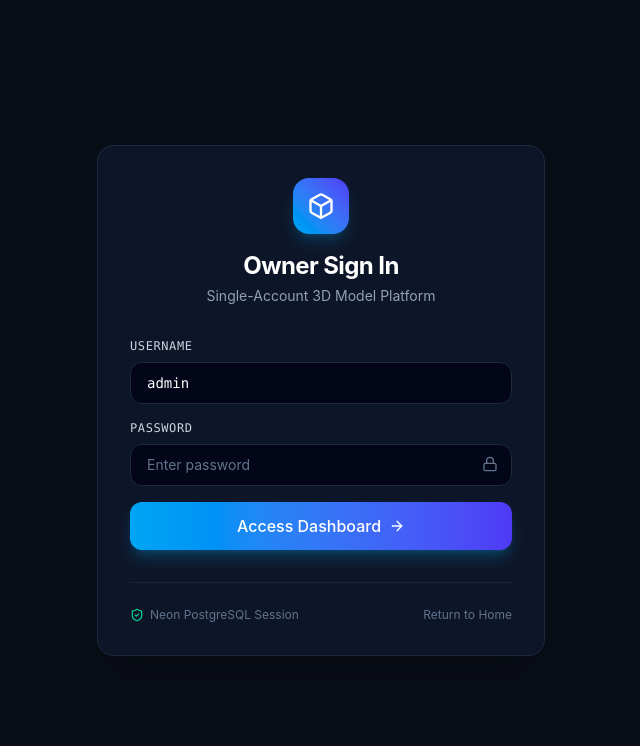
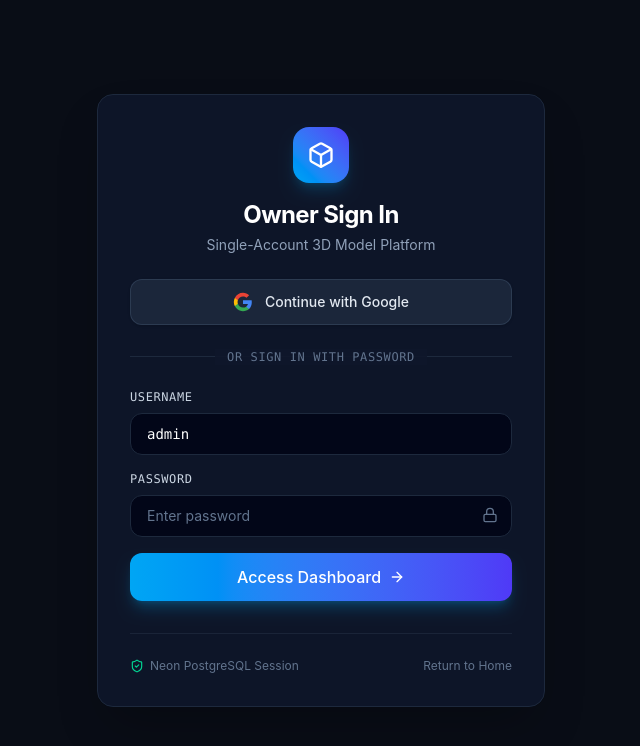
Before and after one commit to Kamish76/3DP-Viewer, a Next.js app: page /login in a window 1280 px wide. Shown: the top 746 px of the page, without its empty margins (319-959 px from the left). Built offline with nearby package versions, Linux system fonts and the light colour scheme.

Commit message:
feat(ui): add google sign-in button, error banners, and user session badge

```diff
--- a/src/app/admin/page.tsx
+++ b/src/app/admin/page.tsx
@@ -50,6 +50,12 @@ export default function AdminPage() {
   const fileInputRef = useRef<HTMLInputElement>(null);
 
   const [models, setModels] = useState<ModelRecord[]>([]);
+  const [currentUser, setCurrentUser] = useState<{
+    username: string;
+    role: string;
+    email?: string;
+    avatarUrl?: string;
+  } | null>(null);
   const [loading, setLoading] = useState(true);
   const [copiedSlug, setCopiedSlug] = useState<string | null>(null);
 
@@ -83,6 +89,12 @@ export default function AdminPage() {
 
   useEffect(() => {
     fetchModels();
+    fetch("/api/auth/me")
+      .then((res) => (res.ok ? res.json() : null))
+      .then((data) => {
+        if (data?.user) setCurrentUser(data.user);
+      })
+      .catch(() => {});
   }, []);
 
   // Handle Logout
@@ -259,6 +271,23 @@ export default function AdminPage() {
           </div>
 
           <div className="flex items-center gap-3">
+            {currentUser && (
+              <div className="flex items-center gap-2 px-2.5 py-1 rounded-lg bg-slate-800/80 border border-slate-700/60 text-xs text-slate-300">
+                {currentUser.avatarUrl ? (
+                  // eslint-disable-next-line @next/next/no-img-element
+                  <img
+                    src={currentUser.avatarUrl}
+                    alt={currentUser.username}
+                    className="w-4 h-4 rounded-full object-cover"
+                  />
+                ) : (
+                  <div className="w-2 h-2 rounded-full bg-emerald-400" />
+                )}
+                <span className="max-w-[150px] truncate font-mono text-[11px]">
+                  {currentUser.email || currentUser.username}
+                </span>
+              </div>
+            )}
             <Link
               href="/"
               className="text-xs font-medium text-slate-400 hover:text-white px-3 py-1.5 rounded-lg hover:bg-slate-800 transition-colors"
@@ -267,7 +296,7 @@ export default function AdminPage() {
             </Link>
             <button
               onClick={handleLogout}
-              className="flex items-center gap-1.5 text-xs font-medium text-rose-400 hover:text-rose-300 px-3 py-1.5 rounded-lg hover:bg-rose-500/10 transition-colors border border-rose-500/20"
+              className="flex items-center gap-1.5 text-xs font-medium text-rose-400 hover:text-rose-300 px-3 py-1.5 rounded-lg hover:bg-rose-500/10 transition-colors border border-rose-500/20 cursor-pointer"
             >
               <LogOut className="w-3.5 h-3.5" />
               Sign Out
--- a/src/app/login/page.tsx
+++ b/src/app/login/page.tsx
@@ -1,16 +1,69 @@
 "use client";
 
-import React, { useState } from "react";
-import { useRouter } from "next/navigation";
-import { Box, Lock, ArrowRight, ShieldCheck } from "lucide-react";
+import React, { useState, Suspense } from "react";
+import { useRouter, useSearchParams } from "next/navigation";
+import { Box, Lock, ArrowRight, ShieldCheck, AlertCircle } from "lucide-react";
 import Link from "next/link";
 
-export default function LoginPage() {
+function GoogleIcon({ className = "w-5 h-5" }: { className?: string }) {
+  return (
+    <svg className={className} viewBox="0 0 24 24">
+      <path
+        fill="#4285F4"
+        d="M22.56 12.25c0-.78-.07-1.53-.2-2.25H12v4.26h5.92c-.26 1.37-1.04 2.53-2.21 3.31v2.77h3.57c2.08-1.92 3.28-4.74 3.28-8.09z"
+      />
+      <path
+        fill="#34A853"
+        d="M12 23c2.97 0 5.46-.98 7.28-2.66l-3.57-2.77c-.98.66-2.23 1.06-3.71 1.06-2.86 0-5.29-1.93-6.16-4.53H2.18v2.84C3.99 20.53 7.7 23 12 23z"
+      />
+      <path
+        fill="#FBBC05"
+        d="M5.84 14.09c-.22-.66-.35-1.36-.35-2.09s.13-1.43.35-2.09V7.06H2.18C1.43 8.55 1 10.22 1 12s.43 3.45 1.18 4.94l2.85-2.22.81-.63z"
+      />
+      <path
+        fill="#EA4335"
+        d="M12 5.38c1.62 0 3.06.56 4.21 1.64l3.15-3.15C17.45 2.09 14.97 1 12 1 7.7 1 3.99 3.47 2.18 7.06l3.66 2.84c.87-2.6 3.3-4.52 6.16-4.52z"
+      />
+    </svg>
+  );
+}
+
+function LoginForm() {
   const router = useRouter();
+  const searchParams = useSearchParams();
+
+  const urlError = searchParams.get("error");
+  const urlEmail = searchParams.get("email");
+
   const [username, setUsername] = useState("admin");
   const [password, setPassword] = useState("");
   const [loading, setLoading] = useState(false);
+  const [googleLoading, setGoogleLoading] = useState(false);
   const [error, setError] = useState<string | null>(null);
+
+  const getUrlErrorMessage = (): string | null => {
+    if (!urlError) return null;
+    switch (urlError) {
+      case "unauthorized_email":
+        return urlEmail
+          ? `Account "${urlEmail}" is not authorized to access this dashboard.`
+          : "Your Google account is not authorized to access this dashboard.";
+      case "not_configured":
+        return "Google OAuth is not configured. Please add GOOGLE_CLIENT_ID and GOOGLE_CLIENT_SECRET to .env.local.";
+      case "invalid_state":
+        return "Authentication session expired or invalid state. Please try again.";
+      case "missing_code":
+        return "Authorization code missing from Google redirect.";
+      case "cancelled":
+        return "Google sign-in was cancelled.";
+      case "oauth_failed":
+        return "Google authentication failed. Please check server logs.";
+      default:
+        return "Authentication error occurred. Please try again.";
+    }
+  };
+
+  const displayError = error || getUrlErrorMessage();
 
   const handleSubmit = async (e: React.FormEvent) => {
     e.preventDefault();
@@ -38,10 +91,14 @@ export default function LoginPage() {
     }
   };
 
+  const handleGoogleLogin = () => {
+    setGoogleLoading(true);
+    window.location.href = "/api/auth/google";
+  };
+
   return (
-    <div className="min-h-screen flex items-center justify-center p-4 bg-[radial-gradient(ellipse_at_top,_var(--tw-gradient-stops))] from-slate-900 via-slate-950 to-black">
     <div className="w-full max-w-md bg-slate-900/90 border border-slate-800 backdrop-blur-xl p-8 rounded-2xl shadow-2xl">
-        <div className="flex flex-col items-center mb-8">
+      <div className="flex flex-col items-center mb-6">
         <div className="w-14 h-14 rounded-2xl bg-gradient-to-tr from-sky-500 to-indigo-600 flex items-center justify-center shadow-lg shadow-sky-500/20 mb-4">
           <Box className="w-7 h-7 text-white" />
         </div>
@@ -49,12 +106,41 @@ export default function LoginPage() {
         <p className="text-sm text-slate-400 mt-1">Single-Account 3D Model Platform</p>
       </div>
 
-        {error && (
-          <div className="mb-6 p-3.5 bg-red-500/10 border border-red-500/30 rounded-xl text-red-400 text-sm flex items-center gap-2.5">
-            <span className="w-1.5 h-1.5 rounded-full bg-red-400" />
-            {error}
+      {displayError && (
+        <div className="mb-6 p-3.5 bg-red-500/10 border border-red-500/30 rounded-xl text-red-400 text-sm flex items-start gap-2.5">
+          <AlertCircle className="w-4 h-4 text-red-400 shrink-0 mt-0.5" />
+          <span className="text-xs leading-relaxed">{displayError}</span>
         </div>
       )}
+
+      {/* Google Login Button */}
+      <button
+        type="button"
+        onClick={handleGoogleLogin}
+        disabled={googleLoading}
+        className="w-full py-3 px-4 bg-slate-800/90 hover:bg-slate-800 border border-slate-700/80 hover:border-slate-600 text-slate-200 hover:text-white font-medium rounded-xl transition-all shadow-sm flex items-center justify-center gap-3 disabled:opacity-60 cursor-pointer"
+      >
+        {googleLoading ? (
+          <div className="w-5 h-5 border-2 border-sky-400 border-t-transparent rounded-full animate-spin" />
+        ) : (
+          <>
+            <GoogleIcon className="w-5 h-5 shrink-0" />
+            <span className="text-sm">Continue with Google</span>
+          </>
+        )}
+      </button>
+
+      {/* Divider */}
+      <div className="relative my-6">
+        <div className="absolute inset-0 flex items-center">
+          <div className="w-full border-t border-slate-800" />
+        </div>
+        <div className="relative flex justify-center text-xs uppercase">
+          <span className="bg-slate-900/90 px-3 text-slate-500 font-mono tracking-wider">
+            or sign in with password
+          </span>
+        </div>
+      </div>
 
       <form onSubmit={handleSubmit} className="space-y-4">
         <div>
@@ -91,7 +177,7 @@ export default function LoginPage() {
         <button
           type="submit"
           disabled={loading}
-            className="w-full mt-2 py-3 px-4 bg-gradient-to-r from-sky-500 to-indigo-600 hover:from-sky-400 hover:to-indigo-500 text-white font-medium rounded-xl transition-all shadow-lg shadow-sky-500/25 flex items-center justify-center gap-2 disabled:opacity-50"
+          className="w-full mt-2 py-3 px-4 bg-gradient-to-r from-sky-500 to-indigo-600 hover:from-sky-400 hover:to-indigo-500 text-white font-medium rounded-xl transition-all shadow-lg shadow-sky-500/25 flex items-center justify-center gap-2 disabled:opacity-50 cursor-pointer"
         >
           {loading ? (
             <div className="w-5 h-5 border-2 border-white border-t-transparent rounded-full animate-spin" />
@@ -114,6 +200,21 @@ export default function LoginPage() {
         </Link>
       </div>
     </div>
+  );
+}
+
+export default function LoginPage() {
+  return (
+    <div className="min-h-screen flex items-center justify-center p-4 bg-[radial-gradient(ellipse_at_top,_var(--tw-gradient-stops))] from-slate-900 via-slate-950 to-black">
+      <Suspense
+        fallback={
+          <div className="w-full max-w-md bg-slate-900/90 border border-slate-800 p-8 rounded-2xl flex items-center justify-center min-h-[400px]">
+            <div className="w-6 h-6 border-2 border-sky-400 border-t-transparent rounded-full animate-spin" />
+          </div>
+        }
+      >
+        <LoginForm />
+      </Suspense>
     </div>
   );
 }
```
Lines whose indentation alone changed are shown as unchanged.
